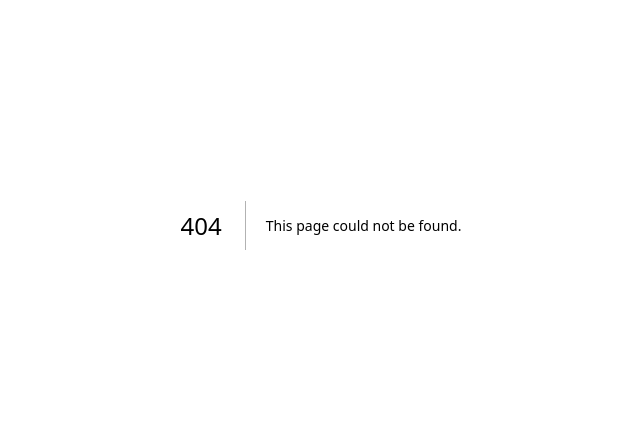
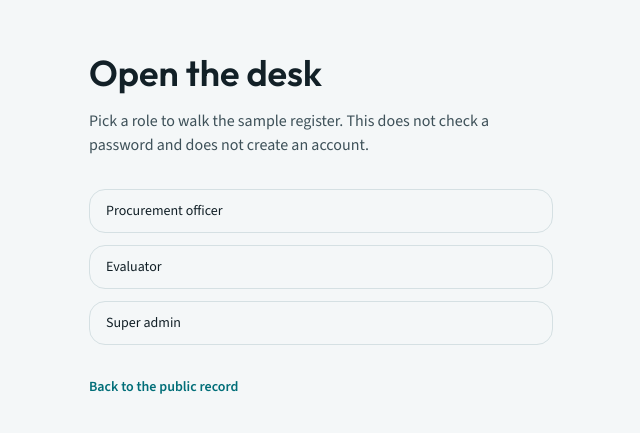
Before and after one commit to MrSolution07/tender_system, a Next.js app in the folder apps/web/: page /desk/sign-in in a window 1280 px wide. Before the commit this address had no page. Shown: the part 175-608 px from the top of the page, without its empty margins (319-959 px from the left). Built offline with nearby package versions, Linux system fonts and the light colour scheme.

Commit message:
Let a visitor pick an officer, evaluator, or admin without a password.

```diff
--- /dev/null
+++ b/apps/web/app/desk/sign-in/page.tsx
@@ -0,0 +1,45 @@
+"use client";
+
+import { ROLE_LABEL } from "@/lib/labels";
+import type { DeskRole } from "@/lib/sample-data";
+import { useStore } from "@/lib/store";
+import Link from "next/link";
+import { useRouter } from "next/navigation";
+import { Button } from "@/components/ui/button";
+
+const ROLES: DeskRole[] = ["procurement_officer", "evaluator", "super_admin"];
+
+export default function SignInPage() {
+  const { signIn } = useStore();
+  const router = useRouter();
+
+  return (
+    <div className="mx-auto flex min-h-dvh max-w-lg flex-col justify-center px-6 py-16">
+      <h1 className="font-display text-balance text-4xl font-semibold">
+        Open the desk
+      </h1>
+      <p className="mt-4 text-pretty text-muted-foreground">
+        Pick a role to walk the sample register. This does not check a password
+        and does not create an account.
+      </p>
+      <div className="mt-8 grid gap-3">
+        {ROLES.map((role) => (
+          <Button
+            key={role}
+            variant="outline"
+            className="h-11 justify-start px-4"
+            onClick={() => {
+              signIn(role);
+              router.push(role === "evaluator" ? "/desk/evaluations" : "/desk");
+            }}
+          >
+            {ROLE_LABEL[role]}
+          </Button>
+        ))}
+      </div>
+      <Link href="/" className="mt-8 text-sm font-semibold text-primary">
+        Back to the public record
+      </Link>
+    </div>
+  );
+}
```
